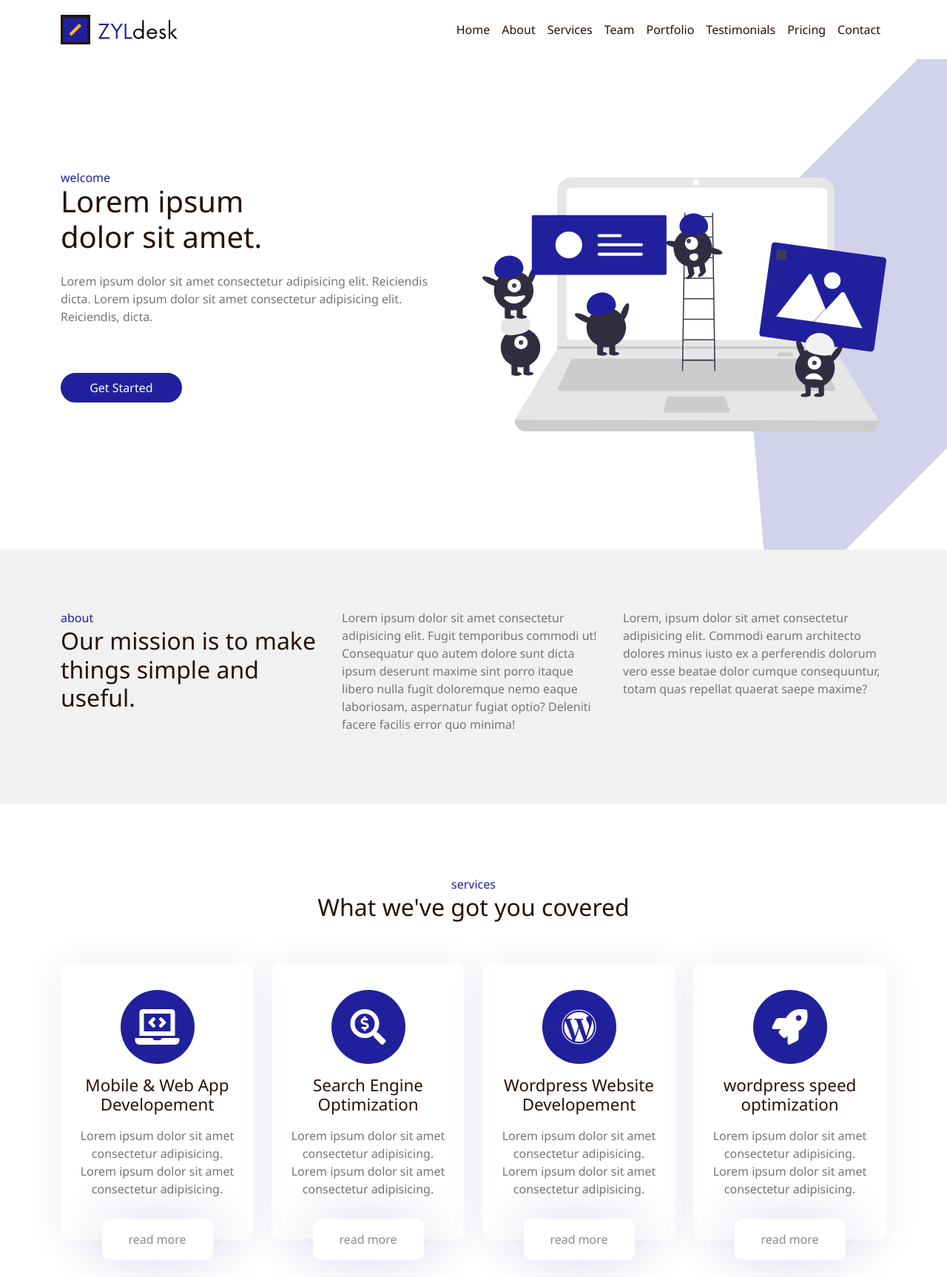
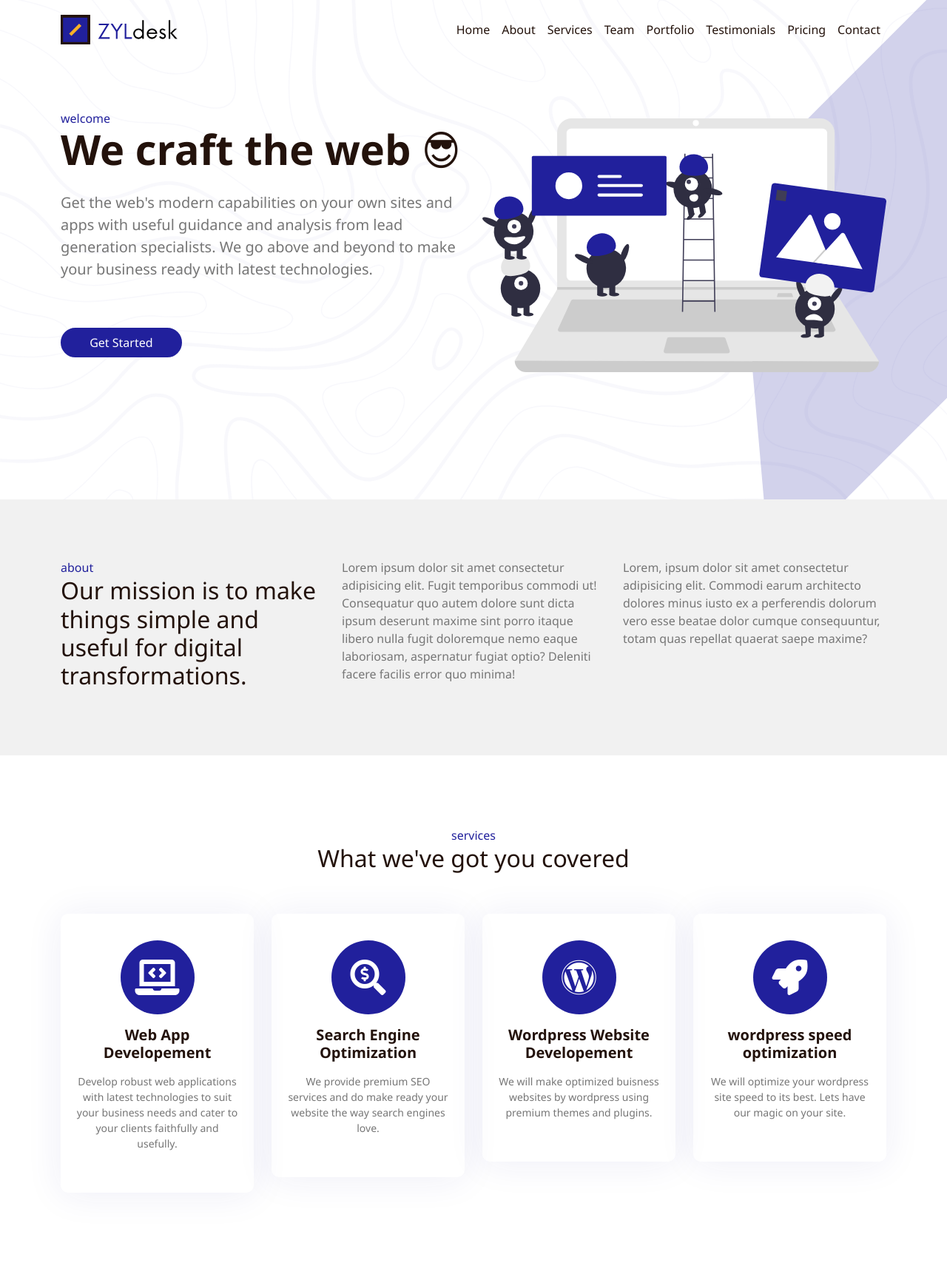
Before and after one commit to aamsalehin/zyldesk, a website: page index.html in a window 1280 px wide. Shown: the top 1726 px of the page at 74% size. Drawn offline with nearby package versions, Linux system fonts and the light colour scheme.

Commit message:
edited demo

```diff
--- a/assets/js/app.js
+++ b/assets/js/app.js
@@ -92,6 +92,17 @@
     window.addEventListener("load", headerScrolled);
     onscroll(document, headerScrolled);
   }
+  // navbar scrolled
+  let navbar = document.querySelector(".custom-nav");
+
+  const navScroll = () => {
+    if (window.scrollY > 100) {
+      navbar.classList.add("bg-scroll");
+    } else {
+      navbar.classList.remove("bg-scroll");
+    }
+  };
+  window.addEventListener("scroll", navScroll);
 
   /**
    * Back to top button
--- a/index.html
+++ b/index.html
@@ -40,15 +40,7 @@
     <link rel="stylesheet" href="./assets/css/style.css" />
   </head>
   <body>
-    <nav
-      class="
-        navbar
-        custom-nav
-        bg-white
-        sticky-top
-        navbar-expand-lg navbar-light
-      "
-    >
+    <nav class="navbar custom-nav sticky-top navbar-expand-lg navbar-light">
       <div class="container">
         <a class="navbar-brand logo" href="#">
           <img class="img-fluid" src="./assets/image/logo.svg" alt="" />
@@ -103,14 +95,12 @@
           <div class="col-lg-6">
             <div class="home-content">
               <h3 class="h6 home-subheading">welcome</h3>
-              <h1 class="h1">
-                Lorem ipsum <br />
-                dolor sit amet.
-              </h1>
-              <p class="home-desc">
-                Lorem ipsum dolor sit amet consectetur adipisicing elit.
-                Reiciendis dicta. Lorem ipsum dolor sit amet consectetur
-                adipisicing elit. Reiciendis, dicta.
+              <h1 class="display-4 fw-bold">We craft the web 😎</h1>
+              <p class="home-desc lead lh-large">
+                Get the web's modern capabilities on your own sites and apps
+                with useful guidance and analysis from lead generation
+                specialists. We go above and beyond to make your business ready
+                with latest technologies.
               </p>
               <a href="" class="home-button btn">Get Started</a>
             </div>
@@ -118,6 +108,7 @@
           <div class="col-lg-6">
             <div class="home-image">
               <img src="./assets/image/home2.svg" alt="" class="" />
+              <!-- <i class="fas fa-play-circle"></i> -->
             </div>
           </div>
         </div>
@@ -131,7 +122,8 @@
             <div class="section-heading about-heading">
               <h6 class="h6 section-small-heading">about</h6>
               <h2 class="h2 section-main-heading">
-                Our mission is to make things simple and useful.
+                Our mission is to make things simple and useful for digital
+                transformations.
               </h2>
             </div>
           </div>
@@ -169,12 +161,13 @@
               <div class="service-icon">
                 <i class="fas fa-laptop-code fa-3x"></i>
               </div>
-              <h3 class="service-heading">Mobile & Web App Developement</h3>
+              <h5 class="service-heading">Web App Developement</h5>
               <p class="service-desc">
-                Lorem ipsum dolor sit amet consectetur adipisicing. Lorem ipsum
-                dolor sit amet consectetur adipisicing.
+                Develop robust web applications with latest technologies to suit
+                your business needs and cater to your clients faithfully and
+                usefully.
               </p>
-              <a href="" class="service-button">Read More</a>
+              <!-- <a href="" class="service-button">Read More</a> -->
             </div>
           </div>
           <div class="col-lg-3">
@@ -182,12 +175,12 @@
               <div class="service-icon">
                 <i class="fas fa-search-dollar fa-3x"></i>
               </div>
-              <h3 class="service-heading">Search Engine Optimization</h3>
+              <h5 class="service-heading">Search Engine Optimization</h5>
               <p class="service-desc">
-                Lorem ipsum dolor sit amet consectetur adipisicing. Lorem ipsum
-                dolor sit amet consectetur adipisicing.
+                We provide premium SEO services and do make ready your website
+                the way search engines love.
               </p>
-              <a href="" class="service-button">Read More</a>
+              <!-- <a href="" class="service-button">Read More</a> -->
             </div>
           </div>
           <div class="col-lg-3">
@@ -195,12 +188,12 @@
               <div class="service-icon">
                 <i class="fab fa-wordpress fa-3x"></i>
               </div>
-              <h3 class="service-heading">Wordpress Website Developement</h3>
+              <h5 class="service-heading">Wordpress Website Developement</h5>
               <p class="service-desc">
-                Lorem ipsum dolor sit amet consectetur adipisicing. Lorem ipsum
-                dolor sit amet consectetur adipisicing.
+                We will make optimized buisness websites by wordpress using
+                premium themes and plugins.
               </p>
-              <a href="" class="service-button">Read More</a>
+              <!-- <a href="" class="service-button">Read More</a> -->
             </div>
           </div>
           <div class="col-lg-3">
@@ -208,12 +201,12 @@
               <div class="service-icon">
                 <i class="fas fa-rocket fa-3x"></i>
               </div>
-              <h3 class="service-heading">wordpress speed optimization</h3>
+              <h5 class="service-heading">wordpress speed optimization</h5>
               <p class="service-desc">
-                Lorem ipsum dolor sit amet consectetur adipisicing. Lorem ipsum
-                dolor sit amet consectetur adipisicing.
+                We will optimize your wordpress site speed to its best. Lets
+                have our magic on your site.
               </p>
-              <a href="" class="service-button">Read More</a>
+              <!-- <a href="" class="service-button">Read More</a> -->
             </div>
           </div>
         </div>
--- a/scss/_global.scss
+++ b/scss/_global.scss
@@ -4,6 +4,7 @@
   margin: 0;
   box-sizing: border-box;
   font-family: "Segoe UI", Tahoma, Geneva, Verdana, sans-serif;
+  transition: all 0.3s ease;
 }
 ul,
 ol {
--- a/scss/_home.scss
+++ b/scss/_home.scss
@@ -4,6 +4,14 @@
   position: relative;
   z-index: 2;
   overflow: hidden;
+  background: linear-gradient(
+      rgba(255, 255, 255, 0.97),
+      rgba(255, 255, 255, 0.97)
+    ),
+    url(../../assets/image/home.svg);
+  background-repeat: no-repeat;
+  background-position: center;
+  background-size: cover;
 
   &::after {
     position: absolute;
--- a/scss/_nav.scss
+++ b/scss/_nav.scss
@@ -1,9 +1,19 @@
 @use 'variables' as *;
 .custom-nav {
   height: 10vh;
+  position: absolute;
+  width: 100%;
+  left: 0;
+  top: 0;
+
   @media (max-width: 991.98px) {
     height: auto;
+    position: relative;
   }
+}
+.bg-scroll {
+  position: fixed;
+  background-color: #fff;
 }
 .logo img {
   height: 5vh;
--- a/scss/_service.scss
+++ b/scss/_service.scss
@@ -33,7 +33,11 @@
 .service-heading {
   margin-bottom: 1rem;
   transition: all 0.5s ease;
-  font-size: calc(1rem + 0.5vw);
+  font-weight: 600;
+  // font-size: calc(1rem + 0.5vw);
+}
+.service-desc {
+  font-size: 14px;
 }
 .service-button {
   padding: 1rem 2rem;
```
Also changed, not shown: assets/css/style.css, assets/image/home.svg (added), 1 other file.
